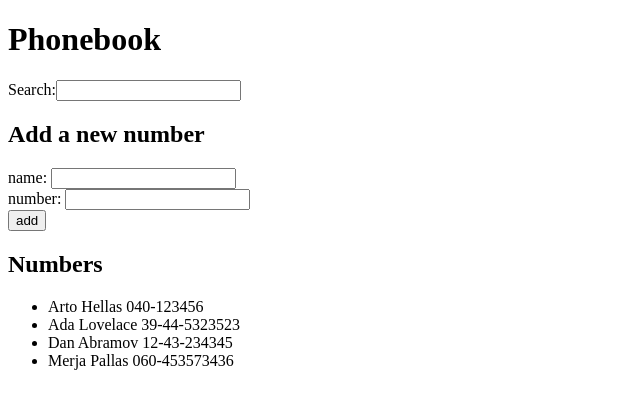
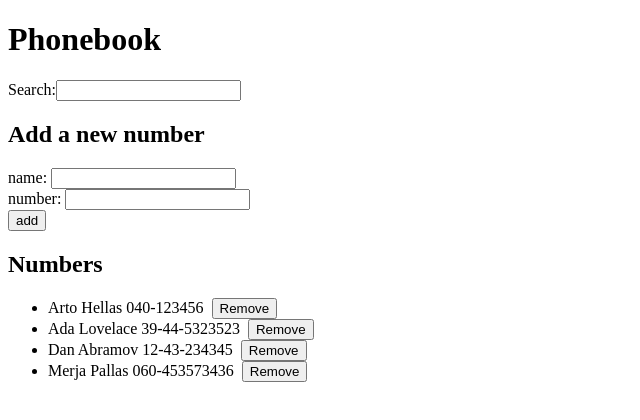
Before and after one commit to tomssulisko/helsinki-full-stack-kurssi, a React (Create React App) app in the folder osa2/puhelinluettelo/: page / in a window 1280 px wide. Shown: the top 420 px of the page, without its empty margins (0-640 px from the left). Built offline with nearby package versions, Linux system fonts and the light colour scheme; data requests are answered from the project's data file.

Commit message:
exercise 2.14 removing persons

```diff
--- a/osa2/puhelinluettelo/src/App.jsx
+++ b/osa2/puhelinluettelo/src/App.jsx
@@ -1,5 +1,4 @@
 import { useState, useEffect } from 'react'
-import axios from 'axios'
 import Filter from './components/Filter'
 import PersonForm from './components/PersonForm'
 import PersonsList from './components/PersonsList'
@@ -27,8 +26,7 @@ const App = () => {
     event.preventDefault()
     const personObject = {
       name: newName,
-      number:newNumber,
-      id: persons.length + 1,
+      number:newNumber
     }
 
     personService
@@ -49,6 +47,30 @@ const App = () => {
     }
 
 
+  }
+
+  const removePerson = (event) => {
+    personService
+    .remove(event)
+    .then(response => {
+      console.log("REMOVED",response)
+    })
+
+    let clonedPersons = persons.slice(0)
+    const personToRemove = clonedPersons.find((person) => person.id === event)
+    const index = clonedPersons.indexOf(personToRemove)
+    if (index > -1) {
+      clonedPersons.splice(index,1)
+      setPersons(clonedPersons)
+    }
+
+
+
+  }
+
+  const handlePersonRemove = (event) => {
+    console.log("Remove person",event)
+    removePerson(event)
   }
 
   const handlePersonChange = (event) => {
@@ -81,7 +103,7 @@ const App = () => {
 
       <h2>Numbers</h2>
 
-      <PersonsList personsToShow={personsToShow} />
+      <PersonsList personsToShow={personsToShow} handlePersonRemove={handlePersonRemove} buttonLabel="Remove" />
 
     </div>
   )
--- a/osa2/puhelinluettelo/src/components/Person.jsx
+++ b/osa2/puhelinluettelo/src/components/Person.jsx
@@ -1,6 +1,8 @@
-const Person = ({ person }) => {
+const Person = ({ person, buttonLabel, handlePersonRemove }) => {
     return (
-      <li>{person.name} {person.number}</li>
+      <li>{person.name} {person.number} &nbsp;
+      <button onClick={handlePersonRemove}>{buttonLabel}</button>
+      </li>
     )
   }
 
--- a/osa2/puhelinluettelo/src/components/PersonsList.jsx
+++ b/osa2/puhelinluettelo/src/components/PersonsList.jsx
@@ -1,11 +1,11 @@
 import Person from './Person'
 
-const PersonsList = (props) => {
+const PersonsList = ({personsToShow, buttonLabel, handlePersonRemove} ) => {
 
     return(
   <ul>
-          {props.personsToShow.map(person =>
-            <Person key={person.id} person={person} />
+          {personsToShow.map(person =>
+            <Person key={person.id} person={person} buttonLabel={buttonLabel} handlePersonRemove={() =>handlePersonRemove(person.id)}/>
           )}
         </ul>
   )}
--- a/osa2/puhelinluettelo/src/services/personservice.jsx
+++ b/osa2/puhelinluettelo/src/services/personservice.jsx
@@ -11,6 +11,11 @@ const create = (newObject) => {
   return request.then(response => response.data)
 }
 
+const remove = (id) => {
+  const request = axios.delete(`${baseUrl}/${id}`)
+  return request.then(response => response.data)
+}
+
 const update = (id, newObject) => {
   const request = axios.put(`${baseUrl}/${id}`, newObject)
   return request.then(response => response.data)
@@ -19,5 +24,6 @@ const update = (id, newObject) => {
 export default {
     getAll,
     create,
-    update
+    update,
+    remove
 };
```
